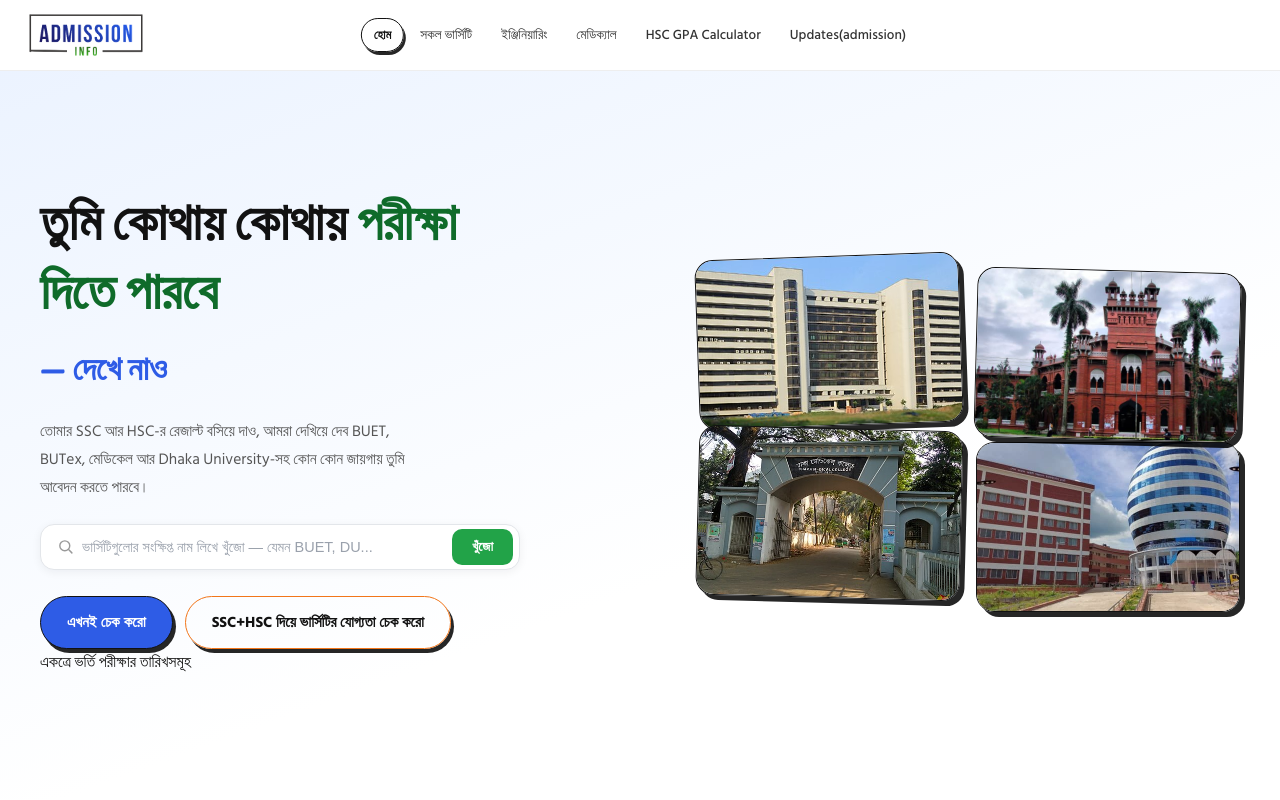
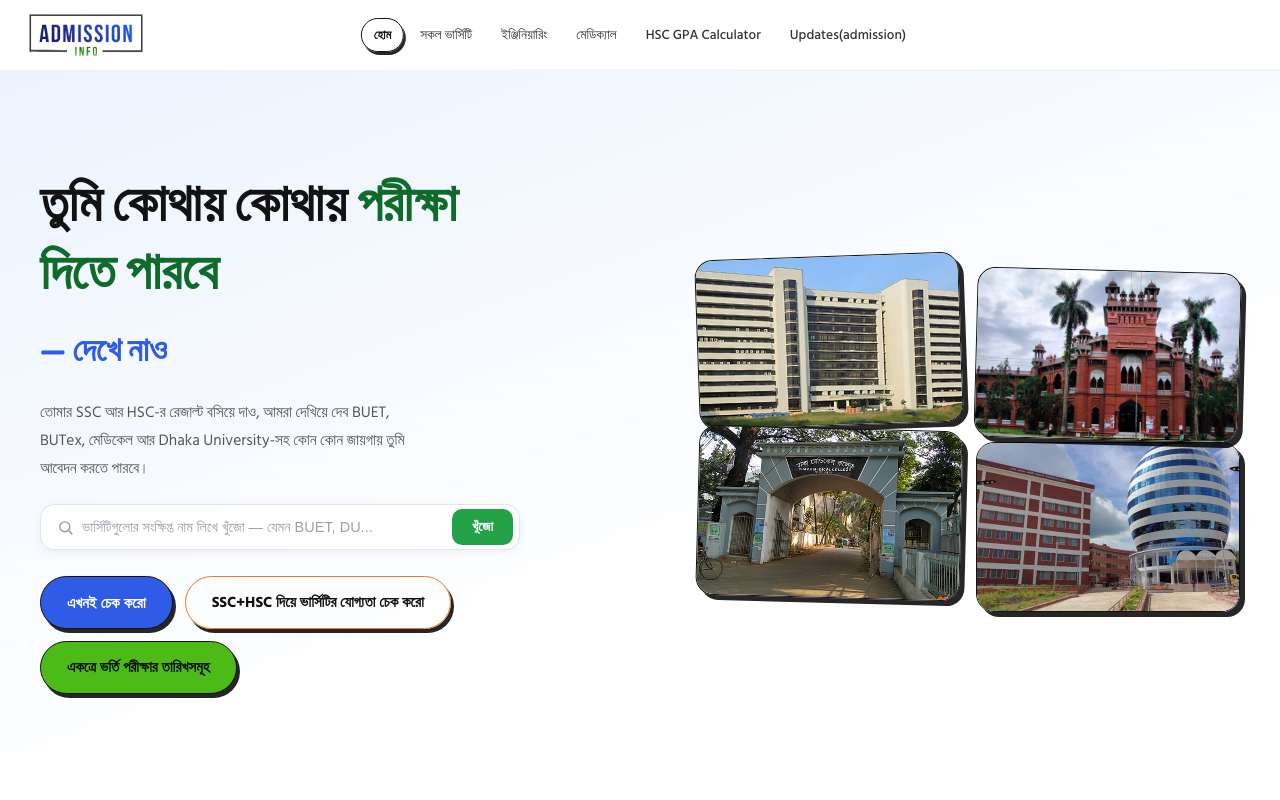
Before and after one commit to nishat-jihad/Admission-info, a Next.js app in the folder chance-hobe-ki/: page / in a window 1280 px wide. Shown: the top 800 px of the page. Built offline with nearby package versions, Linux system fonts and the light colour scheme.

Commit message:
Add styles for secondary button and exam dates page

```diff
--- a/chance-hobe-ki/src/app/globals.css
+++ b/chance-hobe-ki/src/app/globals.css
@@ -437,6 +437,38 @@ nav.nav-links button:not(.active):hover {
   width: 100%;
 }
 
+/* ---------- "একত্রে ভর্তি পরীক্ষার তারিখসমূহ" বাটন (তিয়া পাখির রঙ) ---------- */
+.hero-cta-secondary {
+  margin-top: 12px;
+  display: flex;
+  flex-wrap: wrap;
+}
+.tia-btn {
+  display: inline-block;
+  background: #4cbb17;
+  color: var(--black);
+  border: 1.5px solid var(--black);
+  font-weight: 700;
+  font-size: 15px;
+  padding: 13px 26px;
+  border-radius: 999px;
+  cursor: pointer;
+  box-shadow: var(--shadow-hard);
+  transition: transform 0.12s ease, box-shadow 0.12s ease, filter 0.15s ease;
+}
+.tia-btn:hover {
+  filter: brightness(1.06);
+}
+.tia-btn:active {
+  transform: translate(2px, 3px);
+  box-shadow: 1px 1px 0px 0px rgba(0, 0, 0, 0.85);
+}
+@media (max-width: 900px) {
+  .hero-cta-secondary {
+    justify-content: center;
+  }
+}
+
 /* ---------- CARDS ---------- */
 .cards-wrap {
   max-width: 1200px;
@@ -2212,6 +2244,21 @@ section.block h2 .circular-tag {
   font-weight: 700;
 }
 
+/* ---------- EXAM DATES PAGE (একত্রে ভর্তি পরীক্ষার তারিখসমূহ) ---------- */
+.exam-dates-app-dates {
+  display: flex;
+  flex-wrap: wrap;
+  gap: 4px 16px;
+}
+@media (max-width: 480px) {
+  main.page.exam-dates-page {
+    padding: 40px 16px 60px;
+  }
+  .update-card {
+    padding: 18px 16px;
+  }
+}
+
 .updates-filter-row {
   display: flex;
   gap: 10px;
```
